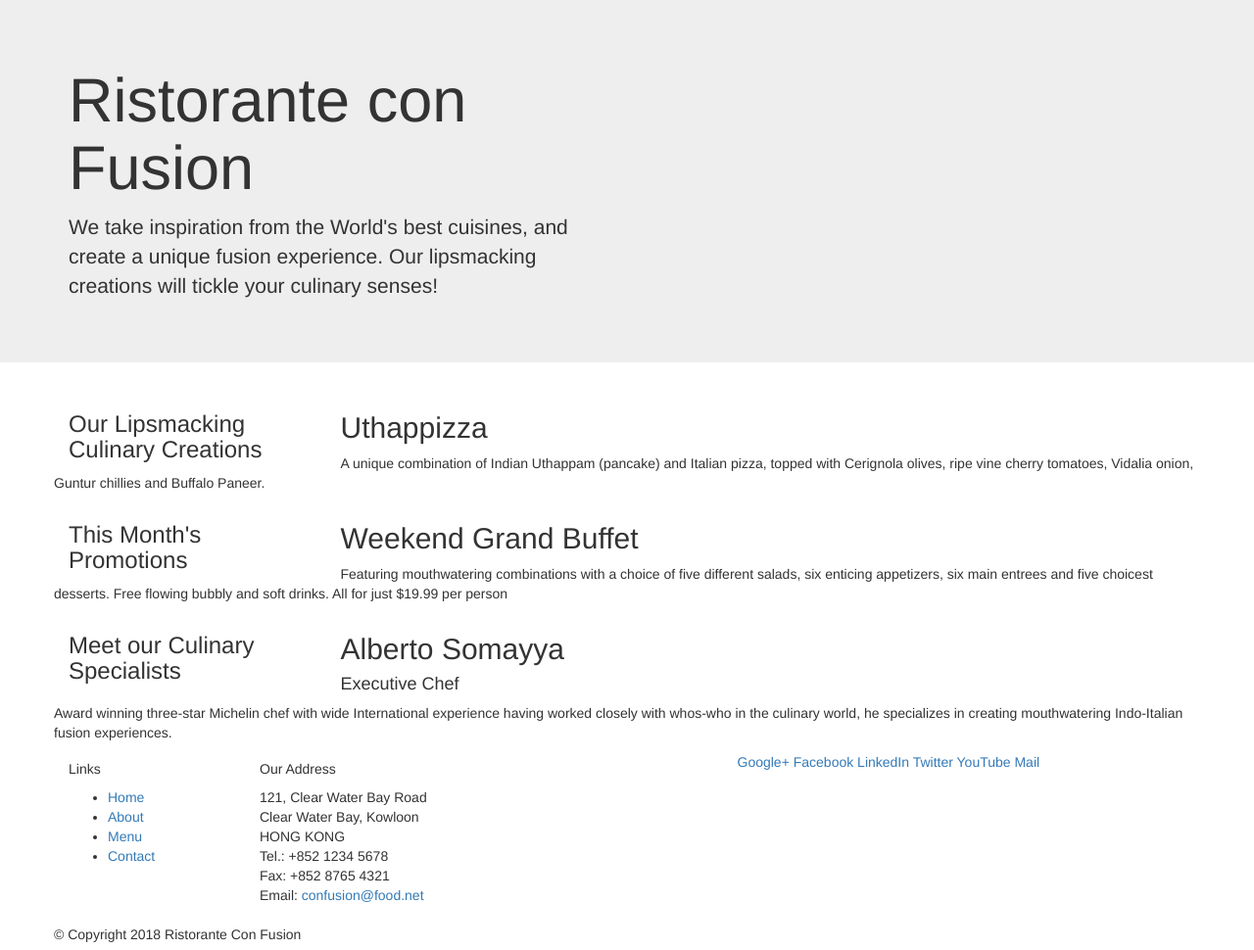
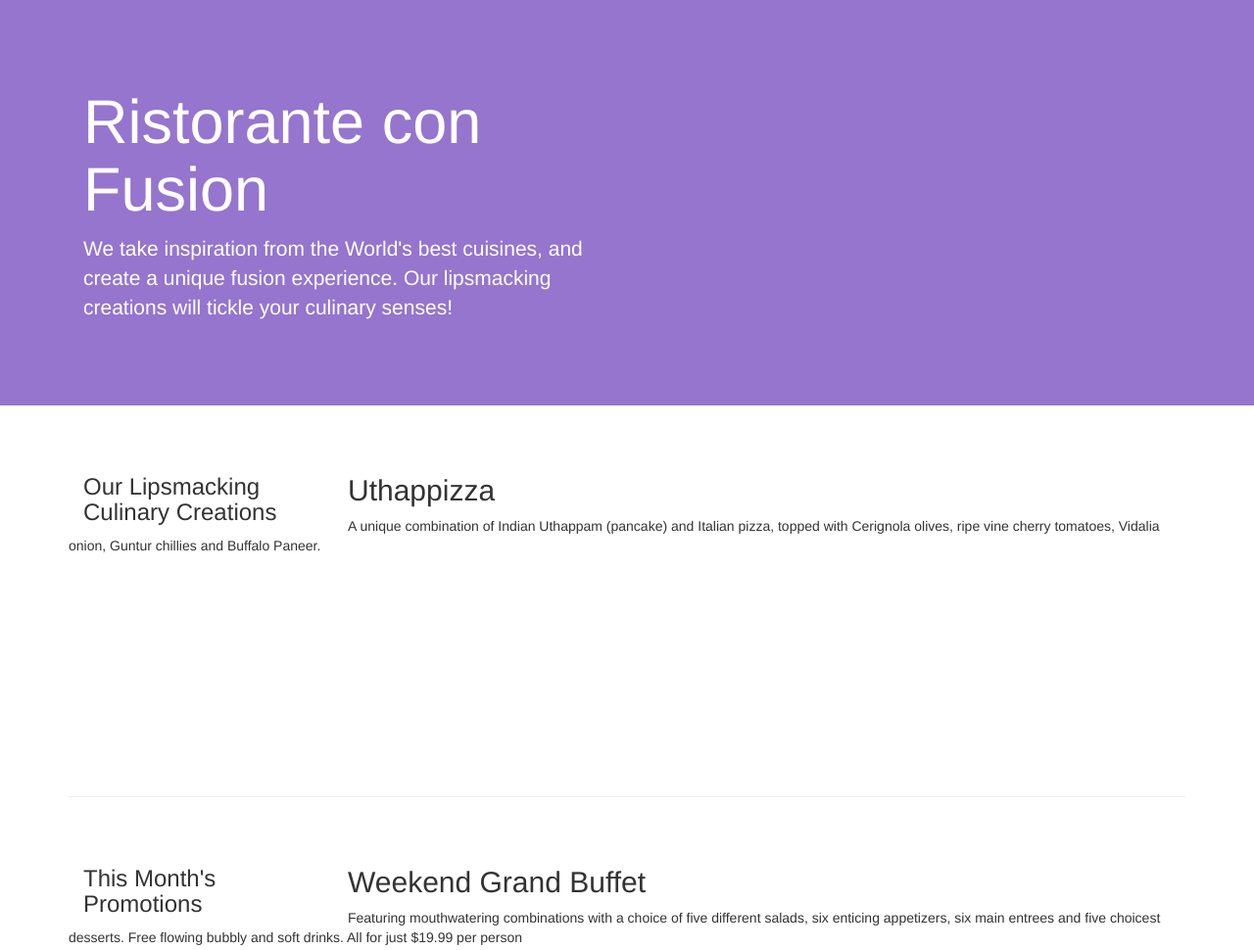
Before and after one commit to Shashank1816/Restraunt-Multiple-page-BS4-, a plain HTML site: page index.html in a window 1280 px wide. Shown: the top 970 px of the page at 98% size. Drawn offline with nearby package versions, Linux system fonts and the light colour scheme.

Commit message:
Bootstrap Grid Part 2

```diff
--- /dev/null
+++ b/css/styles.css
@@ -0,0 +1,28 @@
+.row-header{
+    margin:0px auto;
+    padding: 0px auto;
+}
+
+.row-content{
+    margin:0px auto;
+    padding: 50px 0px 50px 0px;
+    border-bottom: 1px ridge;
+    min-height: 400px;
+}
+.footer{
+    background-color:aquamarine;
+    margin: 0px auto;
+    padding:20px 0px 20px 0px;
+}
+.jumbotron{
+    padding: 70px 30px 70px 30px;
+    margin: 0px auto;
+    background: #9575cd;
+    color:white;
+}
+
+.address{
+    font-size: 80%;
+    margin: 0px;
+    color: #0f0f0f;
+}
--- a/index.html
+++ b/index.html
@@ -9,7 +9,10 @@
 
     <!-- Bootstrap CSS -->
     <link rel="stylesheet" href="node_modules/bootstrap/dist/css/bootstrap.min.css">
+     <!-- linking stylesheet css -->
+     <link rel="stylesheet" href="css/styles.css">
     <title>Ristorante Con Fusion</title>
+
 
 </head>
 
@@ -17,7 +20,7 @@
     <!-- ==================================================Heading Part start=============================================================-->
     <header class="jumbotron">
         <div class="container">
-            <div class="row">
+            <div class="row row-header">
                 <div class="col-12 col-sm-6">
                     <h1>Ristorante con Fusion</h1>
                     <p>We take inspiration from the World's best cuisines, and create a unique fusion experience. Our lipsmacking creations will tickle your culinary senses!</p>
@@ -30,7 +33,7 @@
     <!--====================================================Heading part end=================================================================-->
     <!--====================================================Main content start===============================================================-->
     <div class="container">
-        <div class="row">
+        <div class="row row-content align-items-center">
             <div class="col-12 col-sm-4 order-sm-last col-md-3">
                 <h3>Our Lipsmacking Culinary Creations</h3>
             </div>
@@ -41,7 +44,7 @@
         </div>
 
 
-        <div class="row">
+        <div class="row row-content align-items-center">
             <div class="col-12 col-sm-4 col-md-3">
                 <h3>This Month's Promotions</h3>
             </div>
@@ -51,7 +54,7 @@
             </div>
         </div>
 
-        <div class="row">
+        <div class="row row-content align-items-center">
             <div class="col-12 order=sm-last col-sm-4 col-md-3">
                 <h3>Meet our Culinary Specialists</h3>
             </div>
@@ -64,12 +67,12 @@
     </div>
     <!--=====================================================Main Content End==================================================================-->
     <!--=====================================================Ending portion start===============================================================-->
-    <footer>
+    <footer class="footer">
         <div class="container">
             <div class="row">
                 <div class="col-4 col-sm-2">
                     <h5>Links</h5>
-                    <ul>
+                    <ul class="list-unstyled">
                         <li><a href="#">Home</a></li>
                         <li><a href="#">About</a></li>
                         <li><a href="#">Menu</a></li>
@@ -78,7 +81,7 @@
                 </div>
                 <div class="col-7 col-sm-5">
                     <h5>Our Address</h5>
-                    <address>
+                    <address class="address">
 		              121, Clear Water Bay Road<br>
 		              Clear Water Bay, Kowloon<br>
 		              HONG KONG<br>
@@ -87,8 +90,8 @@
 		              Email: <a href="mailto:confusion@food.net">confusion@food.net</a>
 		           </address>
                 </div>
-                <div class="col-12 col-sm-4">
-                    <div>
+                <div class="col-12 col-sm-4 align-self-center">
+                    <div class="text-center">
                         <a href="http://google.com/+">Google+</a>
                         <a href="http://www.facebook.com/profile.php?id=">Facebook</a>
                         <a href="http://www.linkedin.com/in/">LinkedIn</a>
@@ -98,8 +101,8 @@
                     </div>
                 </div>
            </div>
-           <div class="row">
-                <div class="col-auto">
+           <div class="row justify-content-center">
+                <div class="col-auto ">
                     <p>© Copyright 2018 Ristorante Con Fusion</p>
                 </div>
            </div>
```
